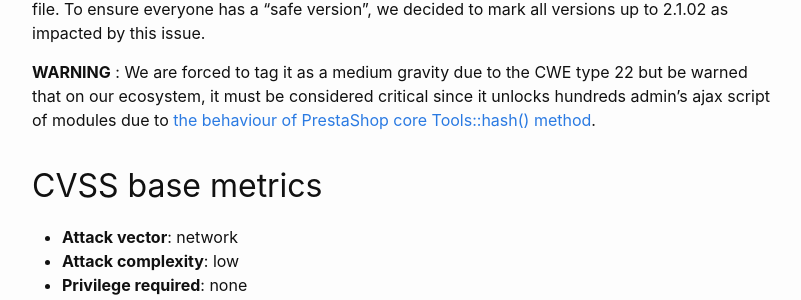
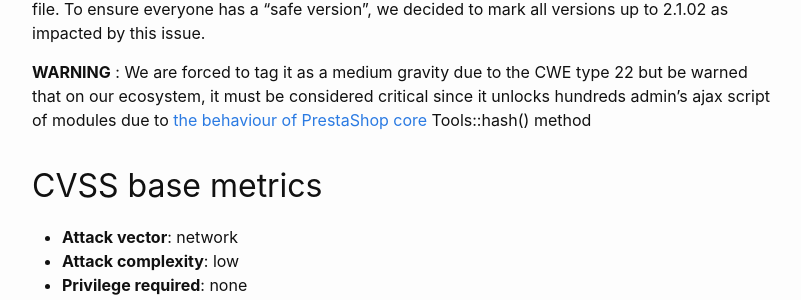
Before and after one commit to friends-of-presta/security-advisories, a Jekyll site: the page built from _posts/2023-07-20-ultimateimagetool.md, in a window 1280 px wide and 900 px high, scrolled down 923 px. Shown: the part 150-450 px from the top of the window, without its empty margins (238-1039 px from the left). Built offline with Jekyll 4.4.1, drawn with Linux system fonts in a browser that asks for light colours.

```diff
--- a/_posts/2023-07-20-ultimateimagetool.md
+++ b/_posts/2023-07-20-ultimateimagetool.md
@@ -29,7 +29,7 @@ Due to a lack of control in the path name construction, a guest can perform a pa
 
 Note : The author has deleted from its module the file that have been suffering from this leak for months, BUT did not set it to be "auto-deleted" during upgrades. Therefore, there are likely merchants out there with older versions who have updated their modules thinking they are safe. However, there is nothing safe about this since past upgrades do not auto-delete the implicated file. To ensure everyone has a "safe version", we decided to mark all versions up to 2.1.02 as impacted by this issue.
 
-**WARNING** : We are forced to tag it as a medium gravity due to the CWE type 22 but be warned that on our ecosystem, it must be considered critical since it unlocks hundreds admin's ajax script of modules due to [the behaviour of PrestaShop core Tools::hash() method](https://github.com/PrestaShop/PrestaShop/blob/6c05518b807d014ee8edb811041e3de232520c28/classes/Tools.php#L1247).
+**WARNING** : We are forced to tag it as a medium gravity due to the CWE type 22 but be warned that on our ecosystem, it must be considered critical since it unlocks hundreds admin's ajax script of modules due to [the behaviour of PrestaShop core](https://github.com/PrestaShop/PrestaShop/blob/6c05518b807d014ee8edb811041e3de232520c28/classes/Tools.php#L1247) Tools::hash() method
 
 
 ## CVSS base metrics
```
